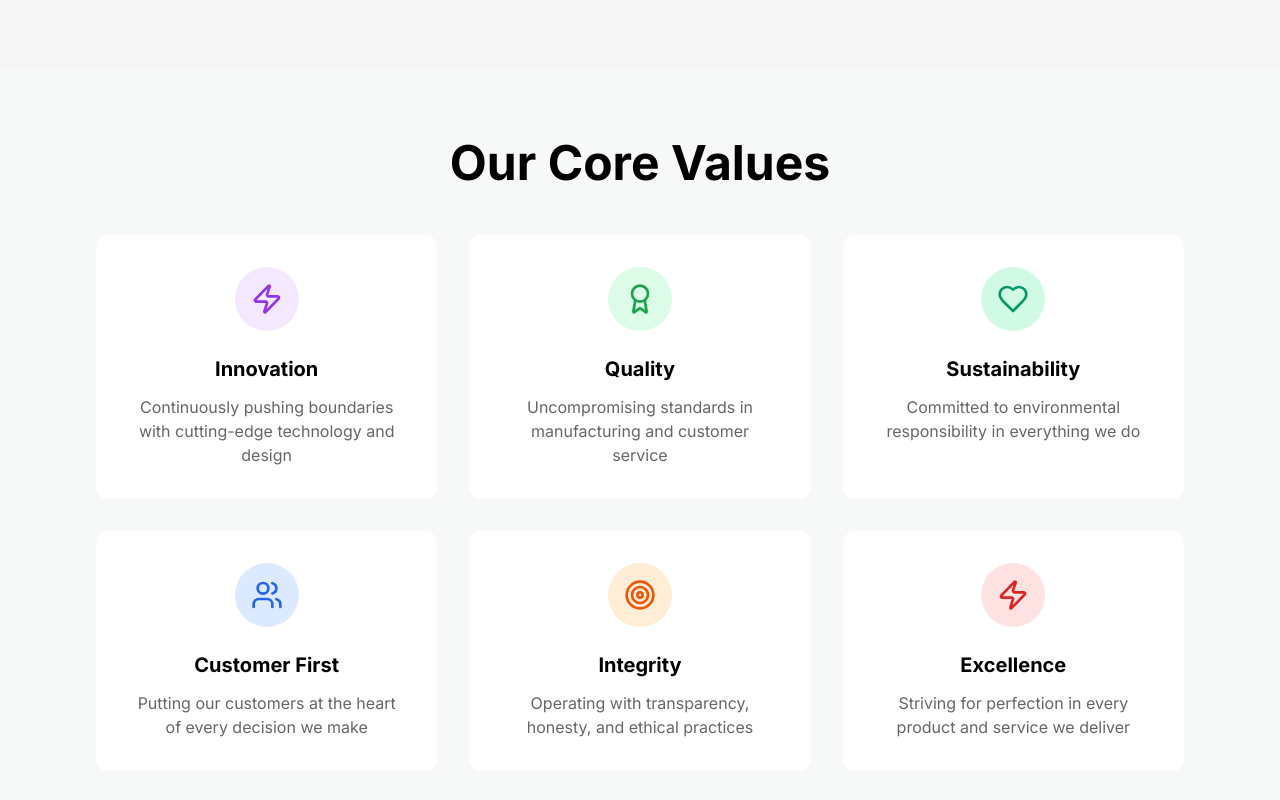
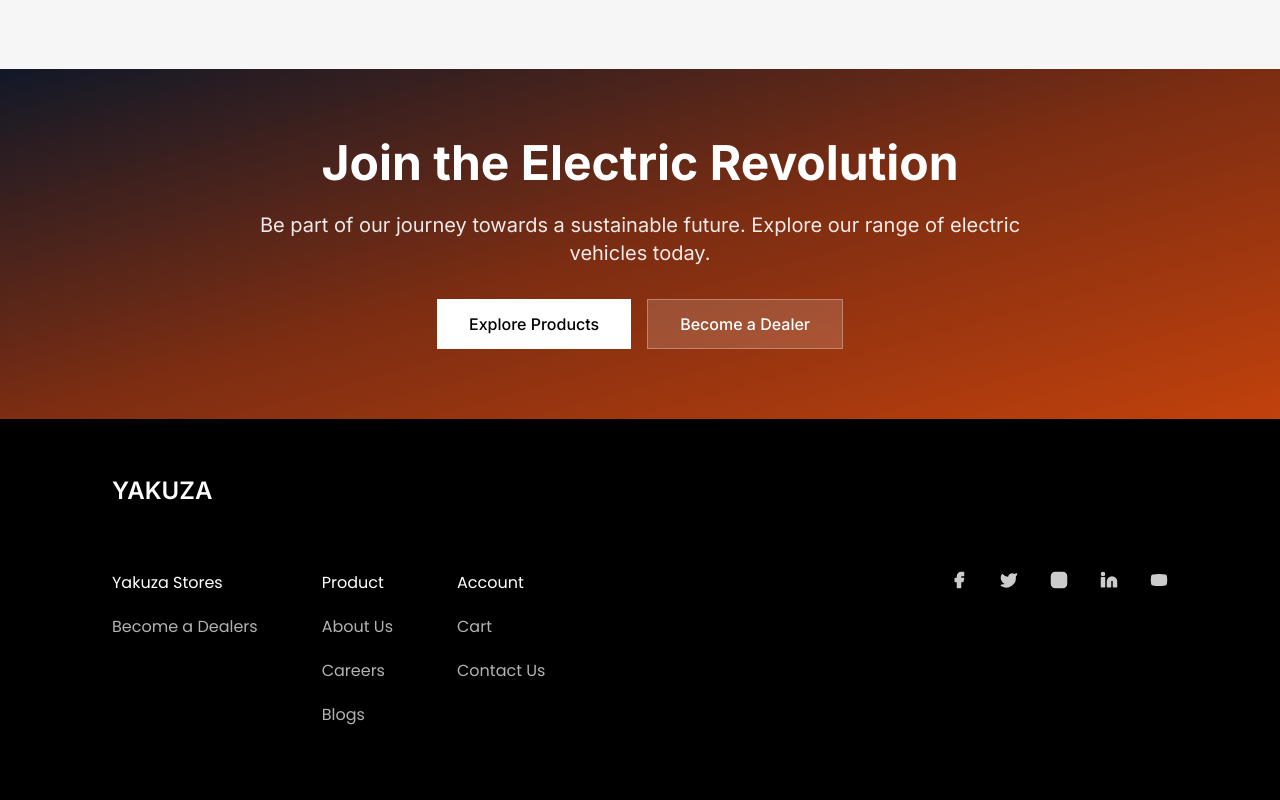
Before and after one commit to Pick-Mi/yakuzaev, a React (Vite) app: page /about-us in a window 1280 px wide. Shown: the part 1260-2060 px from the top of the page. Built offline with nearby package versions, Linux system fonts and the light colour scheme; no server answers; the database is empty.

Commit message:
Remove section

```diff
--- a/src/pages/AboutUs.tsx
+++ b/src/pages/AboutUs.tsx
@@ -74,80 +74,6 @@ const AboutUs = () => {
           </div>
         </section>
 
-        {/* Core Values */}
-        <section className="py-[70px] px-4">
-          <div className="container mx-auto max-w-6xl">
-            <h2 className="text-4xl md:text-5xl font-bold text-center mb-12">Our Core Values</h2>
-
-            <div className="grid grid-cols-1 md:grid-cols-2 lg:grid-cols-3 gap-8">
-              {/* Innovation */}
-              <div className="bg-white p-8 rounded-lg text-center">
-                <div className="w-16 h-16 bg-purple-100 rounded-full flex items-center justify-center mx-auto mb-6">
-                  <Zap className="w-8 h-8 text-purple-600" strokeWidth={2} />
-                </div>
-                <h4 className="text-xl font-bold mb-3">Innovation</h4>
-                <p className="text-muted-foreground">
-                  Continuously pushing boundaries with cutting-edge technology and design
-                </p>
-              </div>
-
-              {/* Quality */}
-              <div className="bg-white p-8 rounded-lg text-center">
-                <div className="w-16 h-16 bg-green-100 rounded-full flex items-center justify-center mx-auto mb-6">
-                  <Award className="w-8 h-8 text-green-600" strokeWidth={2} />
-                </div>
-                <h4 className="text-xl font-bold mb-3">Quality</h4>
-                <p className="text-muted-foreground">
-                  Uncompromising standards in manufacturing and customer service
-                </p>
-              </div>
-
-              {/* Sustainability */}
-              <div className="bg-white p-8 rounded-lg text-center">
-                <div className="w-16 h-16 bg-emerald-100 rounded-full flex items-center justify-center mx-auto mb-6">
-                  <Heart className="w-8 h-8 text-emerald-600" strokeWidth={2} />
-                </div>
-                <h4 className="text-xl font-bold mb-3">Sustainability</h4>
-                <p className="text-muted-foreground">
-                  Committed to environmental responsibility in everything we do
-                </p>
-              </div>
-
-              {/* Customer First */}
-              <div className="bg-white p-8 rounded-lg text-center">
-                <div className="w-16 h-16 bg-blue-100 rounded-full flex items-center justify-center mx-auto mb-6">
-                  <Users className="w-8 h-8 text-blue-600" strokeWidth={2} />
-                </div>
-                <h4 className="text-xl font-bold mb-3">Customer First</h4>
-                <p className="text-muted-foreground">
-                  Putting our customers at the heart of every decision we make
-                </p>
-              </div>
-
-              {/* Integrity */}
-              <div className="bg-white p-8 rounded-lg text-center">
-                <div className="w-16 h-16 bg-orange-100 rounded-full flex items-center justify-center mx-auto mb-6">
-                  <Target className="w-8 h-8 text-orange-600" strokeWidth={2} />
-                </div>
-                <h4 className="text-xl font-bold mb-3">Integrity</h4>
-                <p className="text-muted-foreground">
-                  Operating with transparency, honesty, and ethical practices
-                </p>
-              </div>
-
-              {/* Excellence */}
-              <div className="bg-white p-8 rounded-lg text-center">
-                <div className="w-16 h-16 bg-red-100 rounded-full flex items-center justify-center mx-auto mb-6">
-                  <Zap className="w-8 h-8 text-red-600" strokeWidth={2} />
-                </div>
-                <h4 className="text-xl font-bold mb-3">Excellence</h4>
-                <p className="text-muted-foreground">
-                  Striving for perfection in every product and service we deliver
-                </p>
-              </div>
-            </div>
-          </div>
-        </section>
 
         {/* CTA Section */}
         <section className="py-[70px] px-4 bg-gradient-to-br from-gray-900 via-orange-900 to-orange-700">
```
